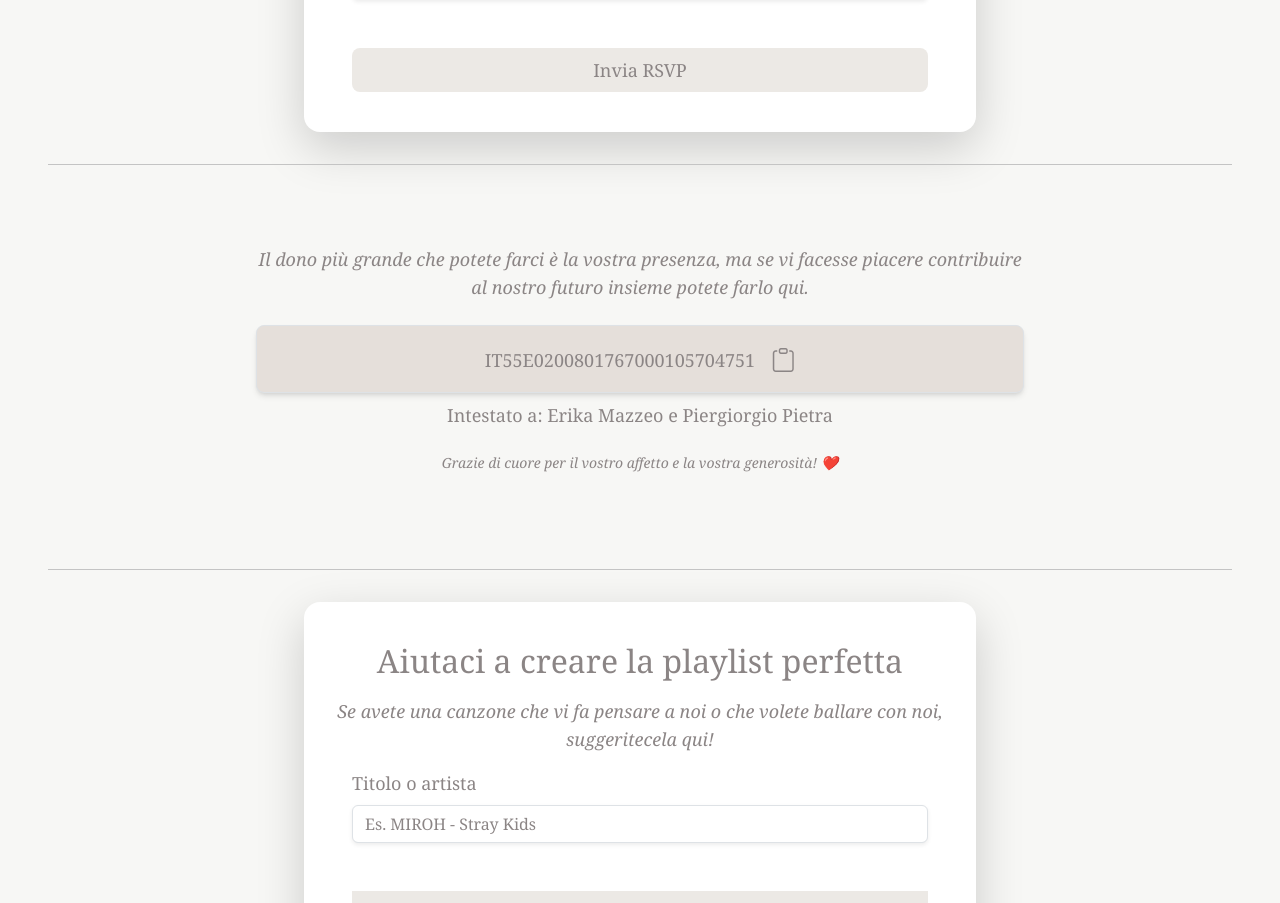
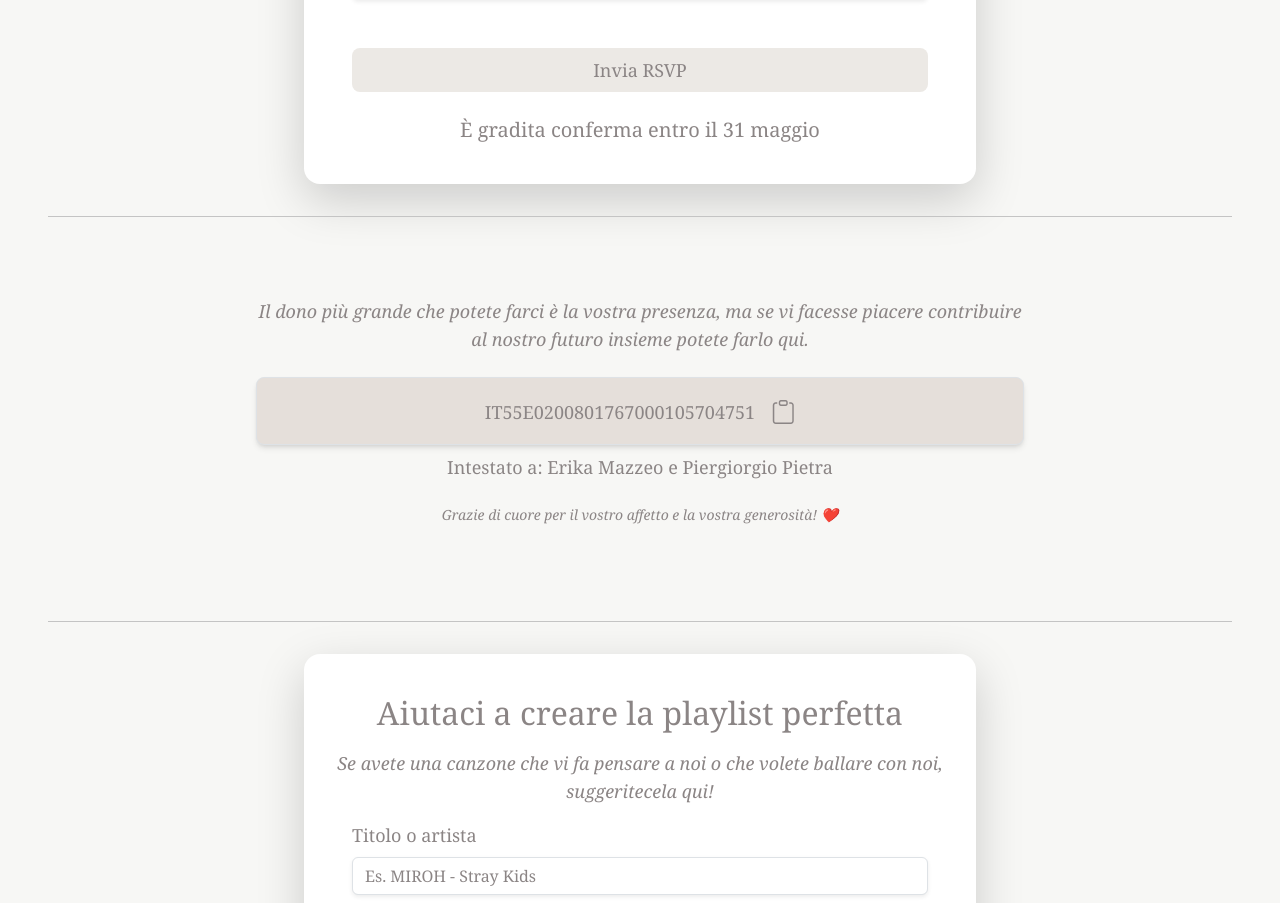
Before and after one commit to datPiergi/nextjs-boilerplate, a Next.js app: page / in a window 1280 px wide. Shown: the part 3015-3918 px from the top of the page. Built offline with nearby package versions, Linux system fonts and the light colour scheme; no server answers; a web font is replaced by a local one.

Commit message:
Added rsvp confirmation message

```diff
--- a/app/layout.tsx
+++ b/app/layout.tsx
@@ -28,6 +28,7 @@ export default function RootLayout({
   return (
     <html lang="it">
       <head>
+        <meta name="robots" content="noindex"></meta>
         <link rel="stylesheet" href="https://cdn.jsdelivr.net/npm/bootstrap-icons@1.3.0/font/bootstrap-icons.css"/>
       </head>
       <body
--- a/components/GuestForm.tsx
+++ b/components/GuestForm.tsx
@@ -129,6 +129,7 @@ const GuestForm: React.FC<GuestFormProps> = ({ id, className }) => {
           {loading ? "Invio in corso..." : "Invia RSVP"}
         </a>
       </Form>
+      <div className="text-l md:text-xl text-center mt-4">È gradita conferma entro il 31 maggio</div>
     </div>
   );
 };
```
